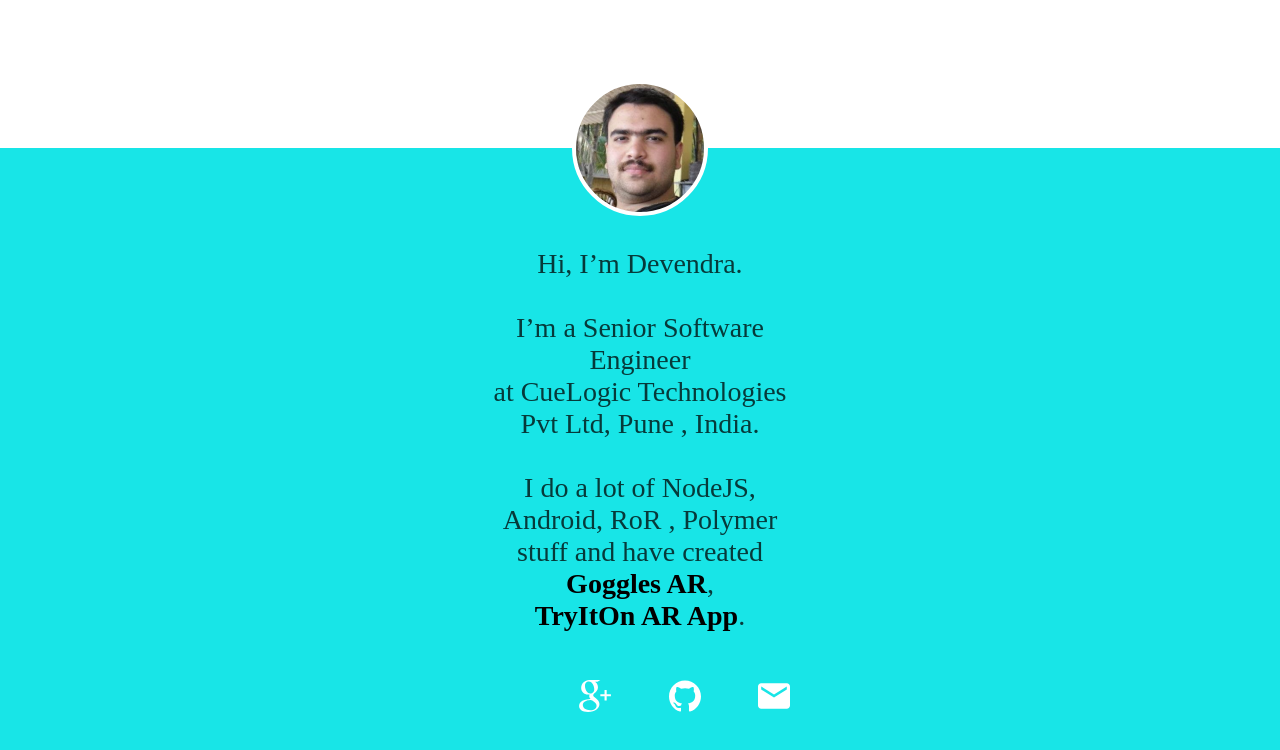
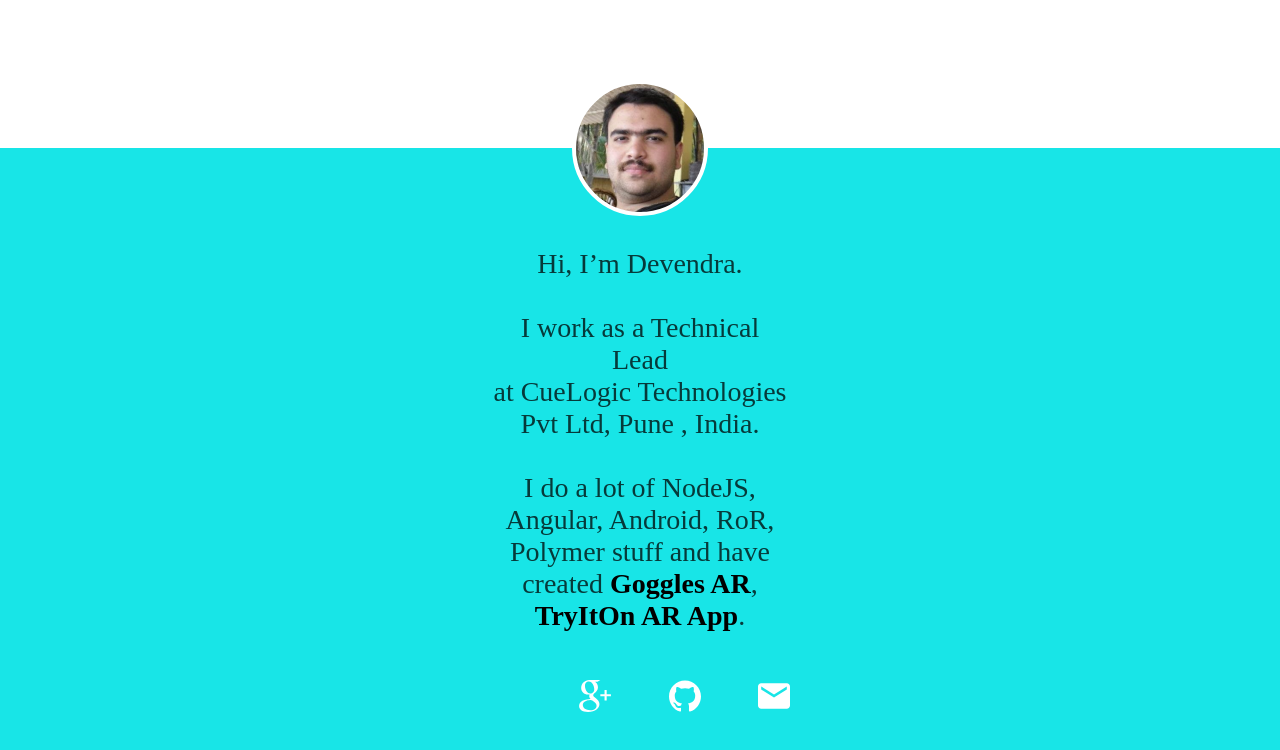
Before and after one commit to devendradhanal/devendradhanal.github.io, a plain HTML site: page index.html in a window 1280 px wide. Drawn offline with Linux system fonts and the light colour scheme.

Commit message:
Updates on 16 September 2016 - Updates designation - Adds angular as a skill

```diff
--- a/index.html
+++ b/index.html
@@ -25,9 +25,9 @@
         <div class=content>
             <div class=avatar></div>
             <p>Hi, I’m Devendra.</p>
-            <p>I’m a Senior Software Engineer
+            <p>I work as a Technical Lead
                 <br>at CueLogic Technologies Pvt Ltd, Pune , India.</p>
-            <p>I do a lot of NodeJS, Android, RoR , Polymer stuff and have created <a href="https://play.google.com/store/apps/details?id=com.uwtech.gogglesar&hl=en">Goggles AR</a>, <a href="https://play.google.com/store/apps/details?id=com.discountshop.tryiton&hl=en">TryItOn AR App</a>.</p>
+            <p>I do a lot of NodeJS, Angular, Android, RoR, Polymer stuff and have created <a href="https://play.google.com/store/apps/details?id=com.uwtech.gogglesar&hl=en">Goggles AR</a>, <a href="https://play.google.com/store/apps/details?id=com.discountshop.tryiton&hl=en">TryItOn AR App</a>.</p>
             <div class=icons>
                 <a rel=me href=https://twitter.com/devendradhanal class=twitter></a>
                 <a rel=me href=https://plus.google.com/+devendradhanal/posts class=googleplus></a>
```
